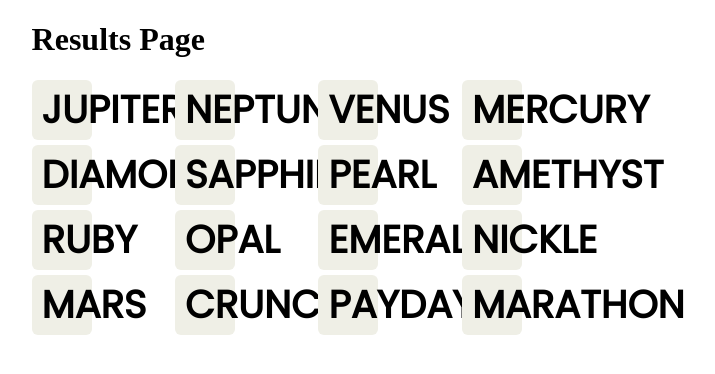
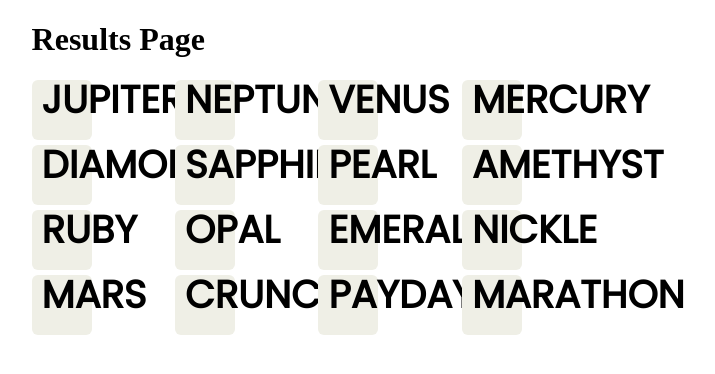
Before and after one commit to margOnline/connections, a Vue app: page /result in a window 1280 px wide. Shown: the top 374 px of the page, without its empty margins (324-1039 px from the left). Built offline with nearby package versions, Linux system fonts and the light colour scheme; a web font is replaced by a local one.

Commit message:
UI: Changes to notifications
- Style to make more noticeable
- Keep words "selected"

```diff
--- a/src/components/AppNotifications.vue
+++ b/src/components/AppNotifications.vue
@@ -26,9 +26,10 @@
 
 <style scoped>
 .notification {
-  background: white;
+  background: black;
+  color: white;
   display: grid;
-  grid-template-columns: 1fr 1fr;
+  grid-template-columns: 3fr 1fr;
   box-shadow: 2px 2px 2px 2px rbga(0, 0, 0.5);
   padding: 10px 20px;
   margin-bottom: 5px;
--- a/src/components/WordSquare.vue
+++ b/src/components/WordSquare.vue
@@ -35,7 +35,7 @@
   padding: 10px;
   text-align: center;
   border-radius: 6px;
-  line-height: 40px;
+  line-height: 20px;
 }
 .word a {
   color: black;
```
